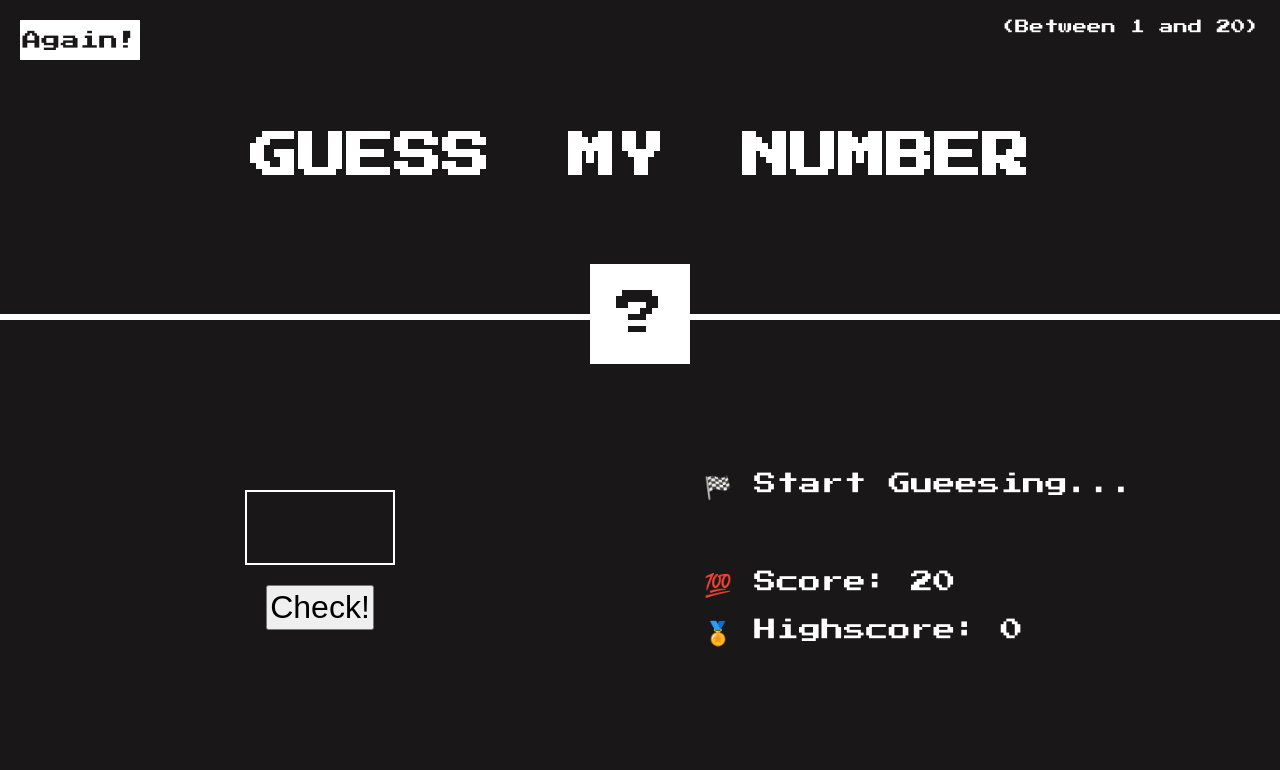
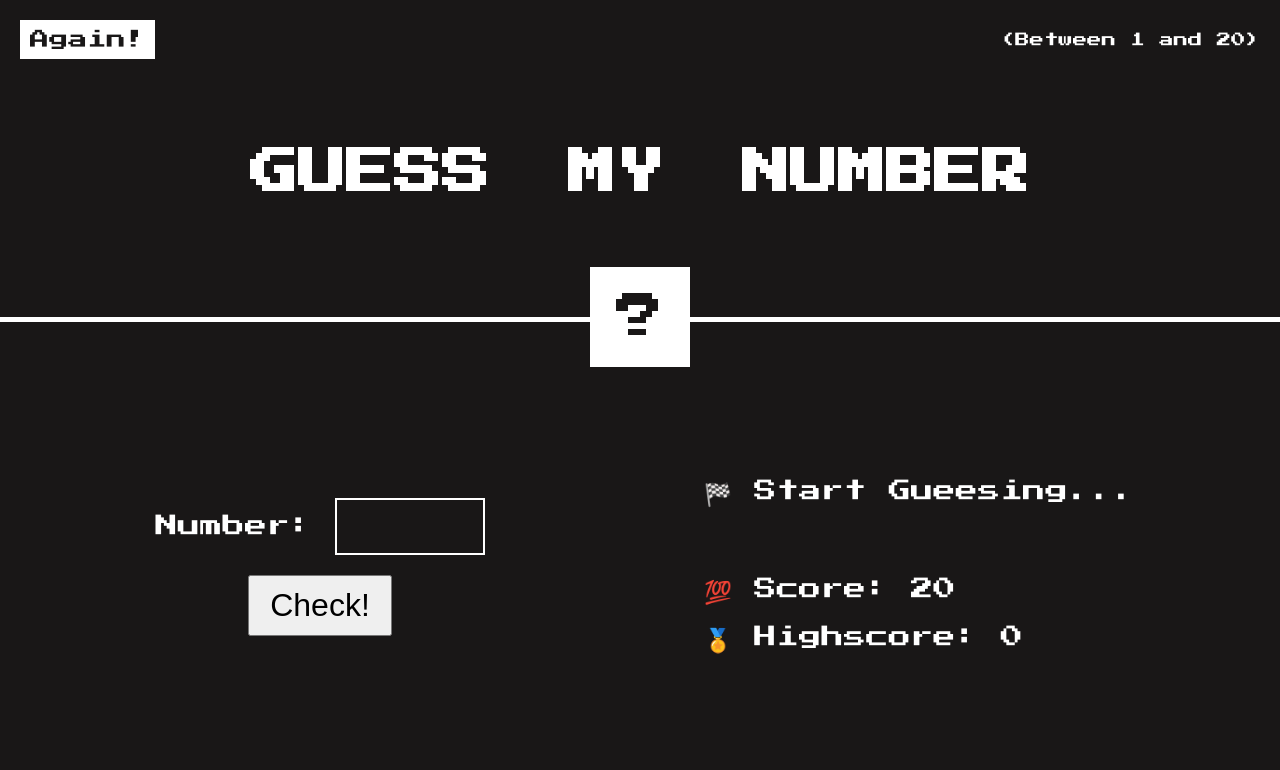
Before and after one commit to Harsh-garg-coder/Guess-The-Number, a plain HTML site: page index.html in a window 1280 px wide. Drawn offline with Linux system fonts and the light colour scheme.

Commit message:
added favicon and Number in front of number input

```diff
--- a/index.html
+++ b/index.html
@@ -5,19 +5,34 @@
         <meta http-equiv="X-UA-Compatible" content="IE=edge">
         <meta name="viewport" content="width=device-width, initial-scale=1.0">
         <link rel="stylesheet" href="style.css">
-    <title>Guees My Number</title>
+        <link rel = "icon" href = "guess-the-number.png" >
+        <title>Guees The Number</title>
     </head>
+
     <body>
         <header>
-        <div class="left" id = "again">Again!</div>
-        <div class="right">(Between 1 and 20)</div>
+            <div class = "reset-container">
+                <div class="left" id = "again">
+                    Again!
+                </div>
+
+                <div class="right">
+                    (Between 1 and 20)
+                </div>
+            </div>
+
             <h1>guess my number</h1>
+
+            <div class = "header-result-container">
                 <div class="header-result">?</div>
+            </div>
         </header>
 
         <main>
             <div class="left">
-            <input type="number" id ="input">
+                <div class = "number-input-container">
+                    Number: <input type="number" id ="input">
+                </div>
                 <button id="check">Check!</button>
             </div>
 
--- a/style.css
+++ b/style.css
@@ -1,67 +1,84 @@
 @import url('https://fonts.googleapis.com/css?family=Press+Start+2P&display=swap');
+
 *{
     margin:0px;
     padding:0px;
     box-sizing: border-box;
 }
 
+:root {
+    --black: rgb(25 23 23);
+    --white: #fff;
+}
+
+input::-webkit-outer-spin-button,
+input::-webkit-inner-spin-button {
+  -webkit-appearance: none;
+  margin: 0;
+}
+
 body{
-    background-color:rgb(25 23 23);
-    color:white;
+    background-color: var(--black);
+    color:var(--white);
     height:100vh;
     font-family: 'Press Start 2P', sans-serif;
 }
-header{
-    position:relative;
-    display:flex;
-    height:40%;
-    justify-content: center;
+
+.reset-container {
+    display: flex;
+    justify-content: space-between;
     align-items: center;
-    /* border:2px solid red; */
-    border-bottom:6px solid white;
-    margin-bottom:40px;
+    padding: 20px 20px;
 }
-header .left
-{
-    width:120px;
-    height:40px;
-    background-color:white;
-    color:rgb(25 23 23);
-    display:flex;
-    justify-content: center;
-    align-items: center;
-    position:absolute;
-    left:20px;
-    top:20px;
-    font-size:1.2rem;
+
+.reset-container .left {
+    background-color: var(--white);
+    padding:10px 10px;
+    color:var(--black);
+    font-size: 1.2rem;
     cursor: pointer;
-
 }
 
 header .right{
-    position:absolute;
-    right:20px;
-    top:20px;
     font-size:0.9rem;
-}
-
-.header-result{
-    width:100px;
-    height:100px;
-    background-color: white;
-    color:rgb(25 23 23);
-    display:flex;
-    justify-content: center;
-    align-items: center;
-    position:absolute;
-    bottom:-50px;
-    font-size:3rem;
 }
 
 header h1{
     font-size:3rem;
     text-transform: uppercase;
     word-spacing: 30px;
+    text-align: center;
+    padding:70px 0px;
+}
+
+.header-result-container {
+    display: flex;
+    justify-content: center;
+    align-items: center;
+    position:relative;
+}
+
+.header-result-container::after {
+    content: "";
+    width:100%;
+    height:5px;
+    background-color: var(--white);
+    position: absolute;
+    left:0px;
+    top:50%;
+    z-index:1;
+}
+
+.header-result{
+    z-index:2;
+    width:100px;
+    height:100px;
+    background-color: var(--white);
+    color:var(--black);
+    display:flex;
+    justify-content: center;
+    align-items: center;
+    font-size:3rem;
 }
 
 main{
@@ -79,10 +96,14 @@ main .left ,main .right{
     flex-direction:column;
 }
 
+main .left .number-input-container {
+    font-size:1.4rem;
+}
+
 main .left input{
     margin-bottom:20px;
     padding:8px 5px;
-    font-size:3rem;
+    font-size:2rem;
     width:150px;
     text-align: center;
     background-color:transparent;
@@ -93,7 +114,7 @@ main .left input{
 
 main .left button{
     font-size:2rem;
-    padding:2px;
+    padding:10px 20px;
     cursor: pointer;
 }
 
@@ -114,12 +135,23 @@ main .right div {
 }
 
 @media only screen and (max-width:1070px) {
-    main .right div{
-        font-size:1rem;
-    }
+
     header h1{
         font-size:2rem;
         word-spacing: 10px;
     }
 
+    main {
+        flex-direction: column;
+    }
+
+    main .right {
+        display: flex;
+        justify-content: center;
+        align-items: center;
+    }
+
+    main .right div {
+        width:500px;
+    }
 }
```
Also changed, not shown: guess-the-number.png (added). Lines whose indentation alone changed are shown as unchanged.
